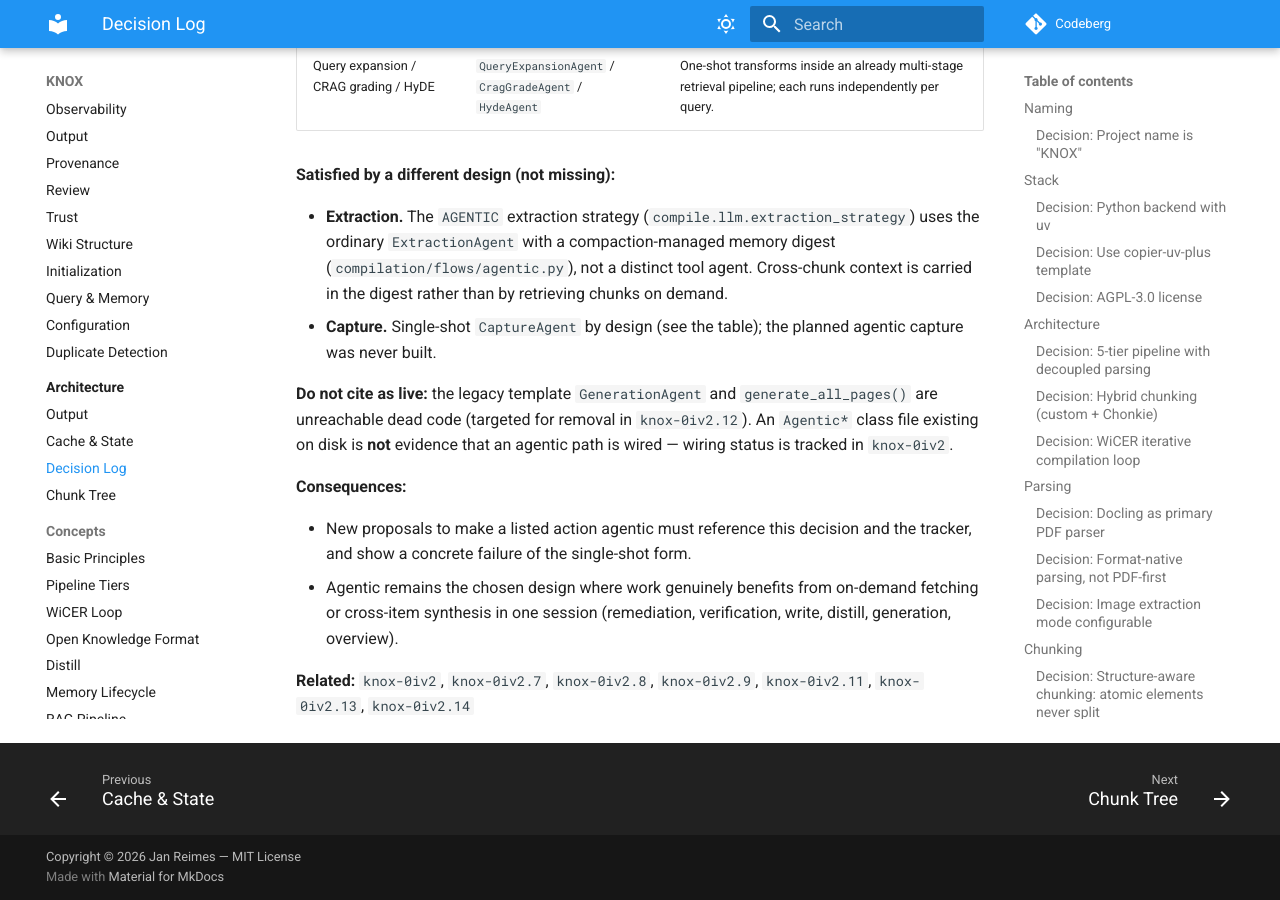
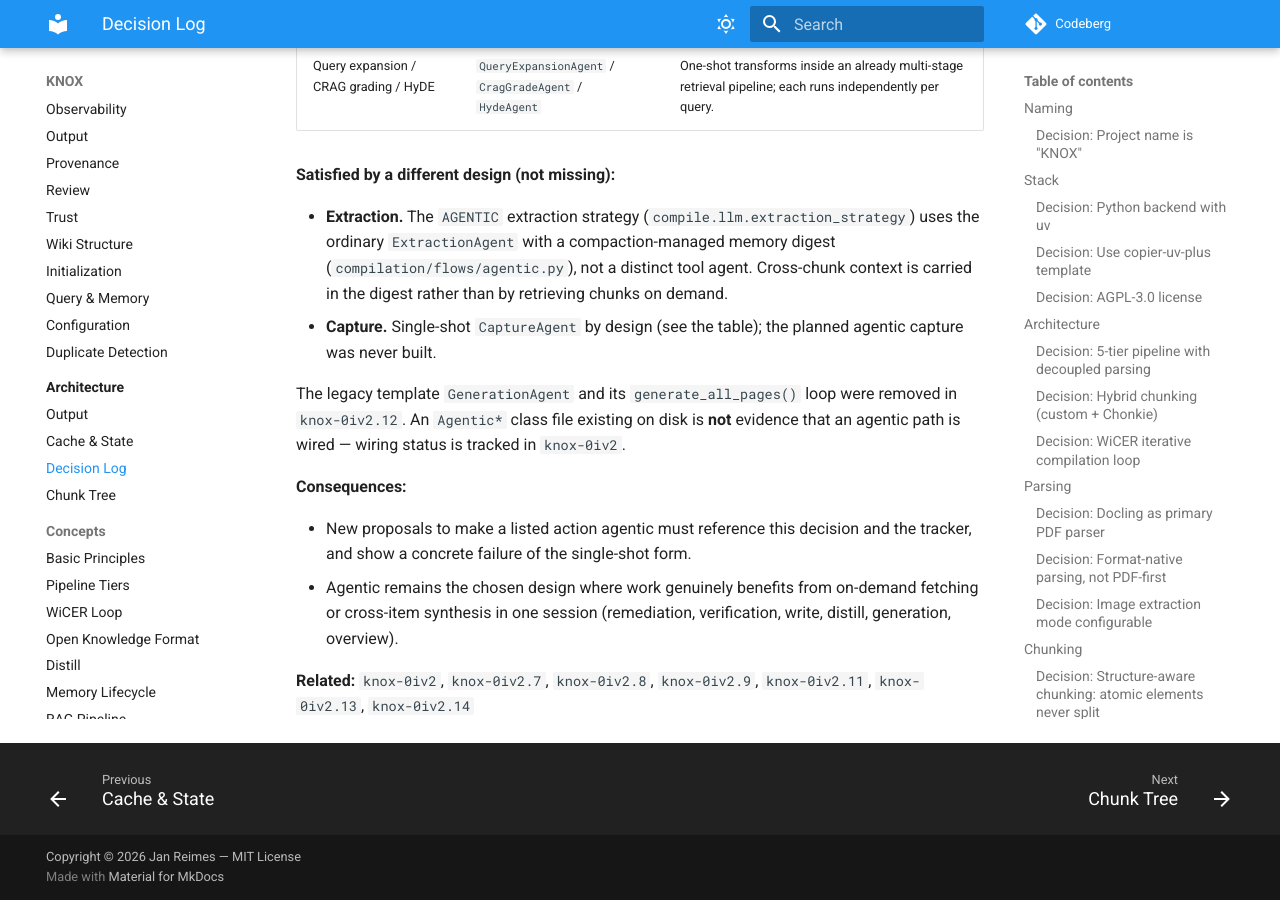
Before and after one commit to jr2804/kompend, an MkDocs documentation site: the page built from docs/architecture/decisions.md, in a window 1280 px wide and 900 px high, scrolled down 9317 px. Built offline with MkDocs 1.6.1 and Material for MkDocs 9.7.7, drawn with Linux system fonts in a browser that asks for light colours.

Commit message:
docs: update references to the removed legacy generation path
knox-0iv2.12 removed GenerationAgent and generate_all_pages(); the decision
record, the observability table and the agent reference still described it
as present-but-targeted-for-removal.

```diff
--- a/docs/architecture/decisions.md
+++ b/docs/architecture/decisions.md
@@ -310,10 +310,10 @@ tool-using agent is more capable.
 - **Capture.** Single-shot `CaptureAgent` by design (see the table); the
   planned agentic capture was never built.
 
-**Do not cite as live:** the legacy template `GenerationAgent` and
-`generate_all_pages()` are unreachable dead code (targeted for removal in
-`knox-0iv2.12`). An `Agentic*` class file existing on disk is **not** evidence
-that an agentic path is wired — wiring status is tracked in `knox-0iv2`.
+The legacy template `GenerationAgent` and its `generate_all_pages()` loop were
+removed in `knox-0iv2.12`. An `Agentic*` class file existing on disk is **not**
+evidence that an agentic path is wired — wiring status is tracked in
+`knox-0iv2`.
 
 **Consequences:**
 
```
Also changed, not shown: docs/guides/observability.md (+1 -1 lines), docs/reference/pydantic-ai-agents.md (+3 -1 lines).
